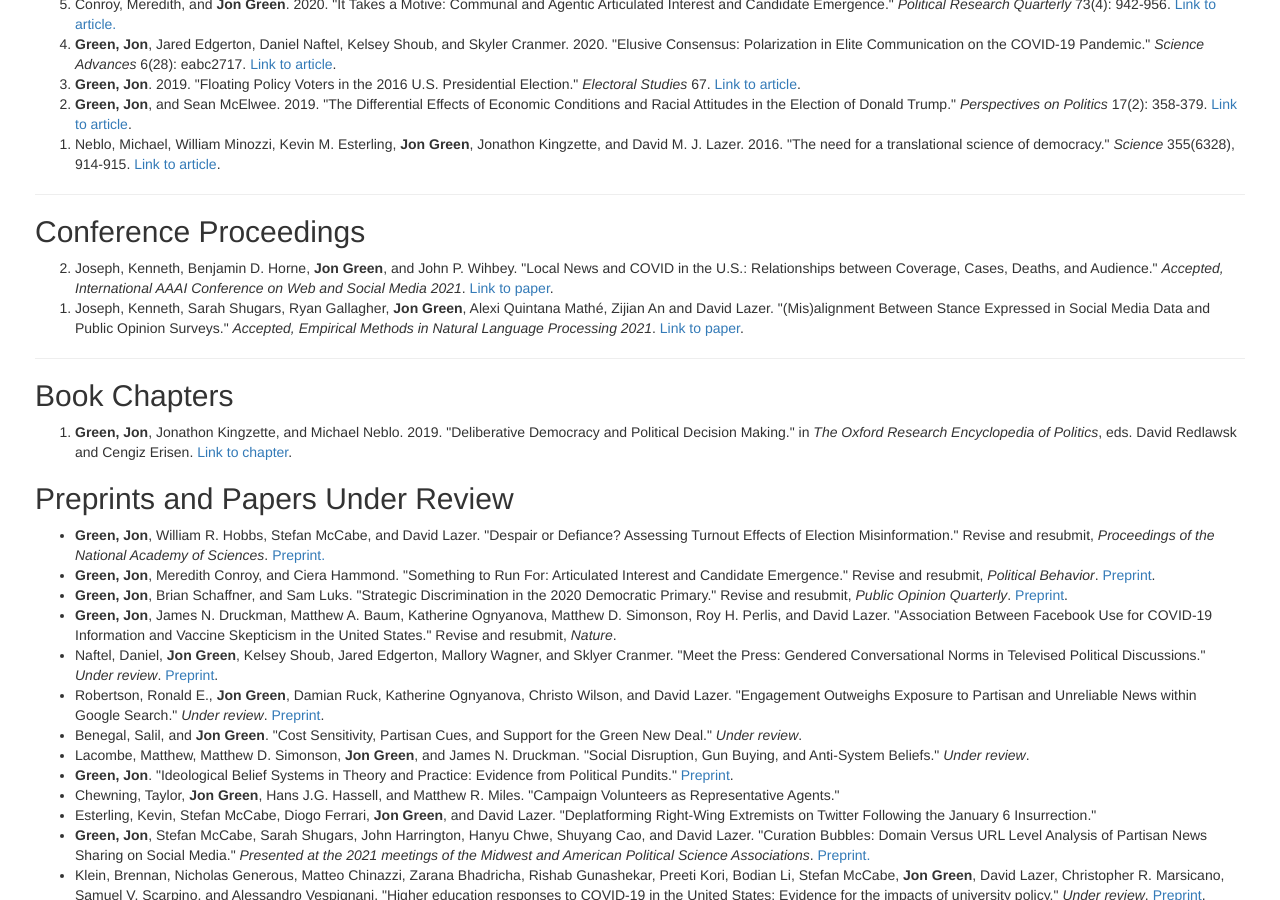
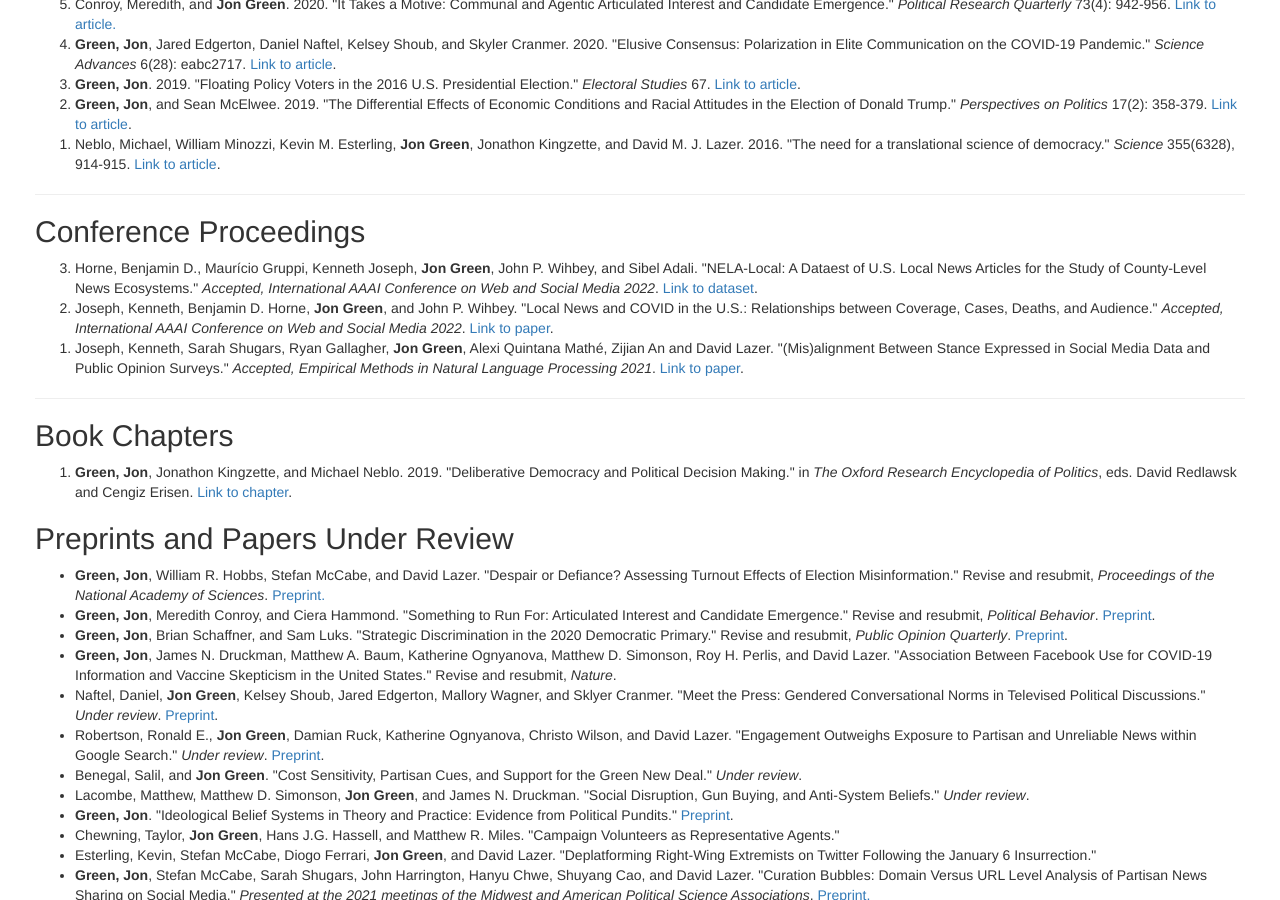
Before and after one commit to jgreen4919/jgreen4919.github.io, a Jekyll site: the page index.html, which Jekyll copies as it is, in a window 1280 px wide and 900 px high, scrolled down 811 px. Built offline with Jekyll 4.4.1, drawn with Linux system fonts in a browser that asks for light colours.

Commit message:
nela-local

```diff
--- a/index.html
+++ b/index.html
@@ -45,7 +45,8 @@
       <hr>
     <h2>Conference Proceedings</h2>
     <ol reversed>
-    <li>Joseph, Kenneth, Benjamin D. Horne, <strong>Jon Green</strong>, and John P. Wihbey. "Local News and COVID in the U.S.: Relationships between Coverage, Cases, Deaths, and Audience." <i>Accepted, International AAAI Conference on Web and Social Media 2021</i>. <a href="https://arxiv.org/pdf/2111.08515.pdf">Link to paper</a>.</li>
+    <li>Horne, Benjamin D., Maur&iacute;cio Gruppi, Kenneth Joseph, <strong>Jon Green</strong>, John P. Wihbey, and Sibel Adali. "NELA-Local: A Dataest of U.S. Local News Articles for the Study of County-Level News Ecosystems." <i>Accepted, International AAAI Conference on Web and Social Media 2022</i>. <a href="https://dataverse.harvard.edu/dataset.xhtml?persistentId=doi:10.7910/DVN/GFE66K">Link to dataset</a>.</li>
+    <li>Joseph, Kenneth, Benjamin D. Horne, <strong>Jon Green</strong>, and John P. Wihbey. "Local News and COVID in the U.S.: Relationships between Coverage, Cases, Deaths, and Audience." <i>Accepted, International AAAI Conference on Web and Social Media 2022</i>. <a href="https://arxiv.org/pdf/2111.08515.pdf">Link to paper</a>.</li>
     <li> Joseph, Kenneth, Sarah Shugars, Ryan Gallagher, <strong>Jon Green</strong>, Alexi Quintana Mathé, Zijian An and David Lazer. "(Mis)alignment Between Stance Expressed in Social Media Data and Public Opinion Surveys." <i>Accepted, Empirical Methods in Natural Language Processing 2021</i>. <a href="https://arxiv.org/abs/2109.01762">Link to paper</a>.</li>
     </ol>
     <hr>
```
Also changed, not shown: 4 other files.
